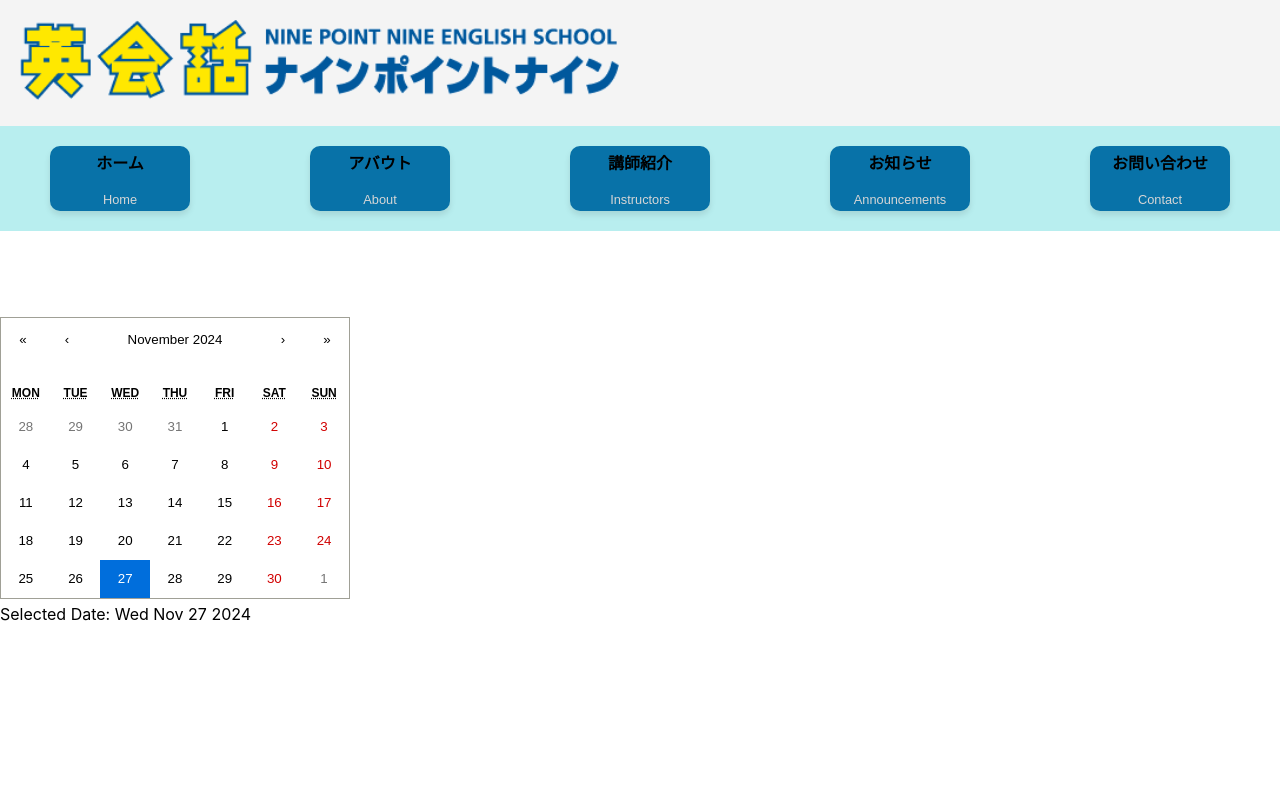
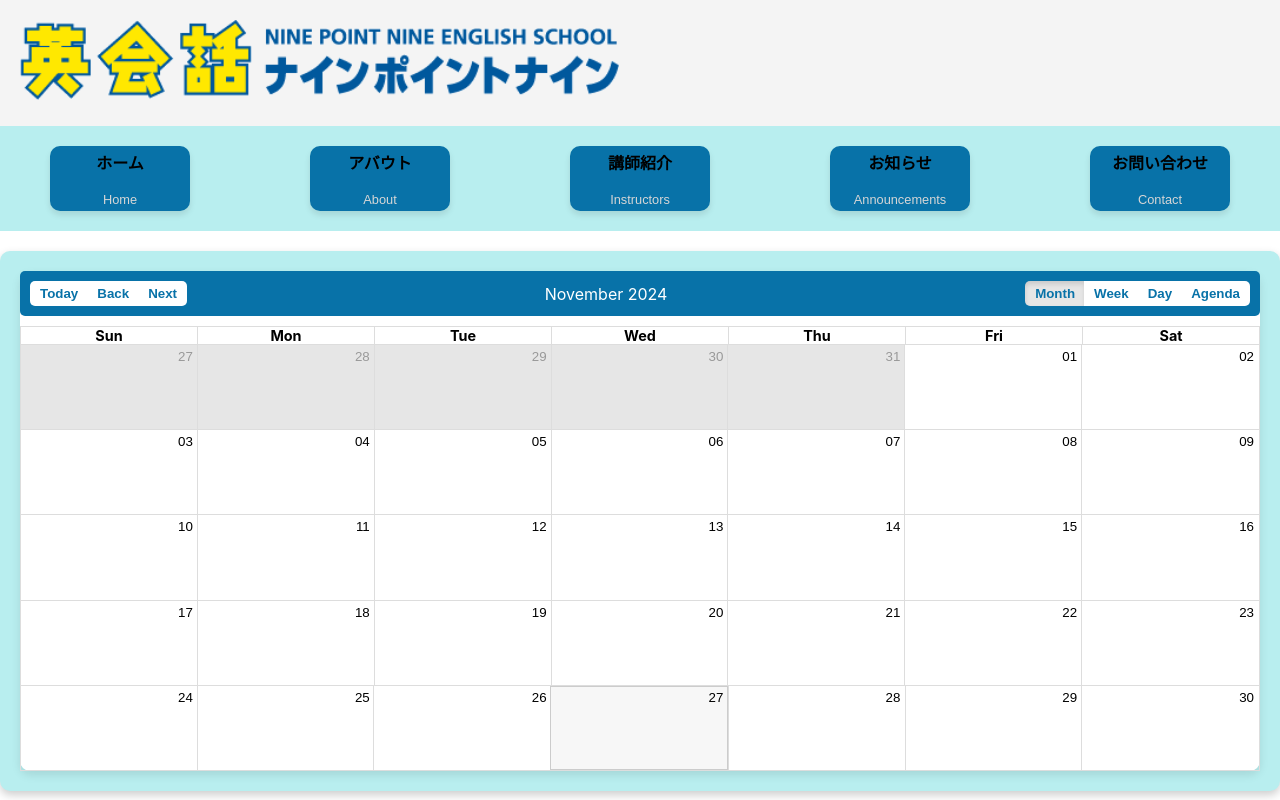
Before and after one commit to Vlad1slav86/9.9-English-School, a React (Create React App) app in the folder ninepointnineenglish/: page /calendar in a window 1280 px wide. Built offline with nearby package versions, Linux system fonts and the light colour scheme.

Commit message:
calendar

```diff
--- a/ninepointnineenglish/package.json
+++ b/ninepointnineenglish/package.json
@@ -7,7 +7,10 @@
     "@testing-library/jest-dom": "^5.17.0",
     "@testing-library/react": "^13.4.0",
     "@testing-library/user-event": "^13.5.0",
+    "moment": "^2.30.1",
+    "moment-timezone": "^0.5.46",
     "react": "^18.3.1",
+    "react-big-calendar": "^1.16.3",
     "react-calendar": "^5.1.0",
     "react-dom": "^18.3.1",
     "react-router-dom": "^7.0.1",
--- a/ninepointnineenglish/src/components/Announcements.css
+++ b/ninepointnineenglish/src/components/Announcements.css
@@ -10,6 +10,12 @@
     color: white;
     margin-bottom: 20px;
   }
+
+  #announcements h3 {
+    margin-top: 20px;
+    font-size: 1.5rem;
+    color: black;
+}
 
   .announcement-container {
     display: flex;
@@ -55,3 +61,12 @@
       font-size: 1rem;
     }
   }
+/*
+  .calendar-section {
+    margin-top: 40px;
+    padding: 20px;
+    background-color: #b8eeef;
+    border-radius: 10px;
+    box-shadow: 0 4px 8px rgba(0, 0, 0, 0.2);
+  }
+   */
--- a/ninepointnineenglish/src/components/Announcements.js
+++ b/ninepointnineenglish/src/components/Announcements.js
@@ -1,4 +1,5 @@
 import React from 'react';
+import CalendarSection from './CalendarSection'; // Import the calendar component
 import './Announcements.css';
 
 const Announcements = () => {
@@ -32,6 +33,11 @@ const Announcements = () => {
           </div>
         ))}
       </div>
+      {/* Add the Calendar Section below the announcements */}
+      <div className="calendar-section">
+        {/* <h3>Upcoming Events</h3> */}
+        <CalendarSection />
+      </div>
     </section>
   );
 };
--- /dev/null
+++ b/ninepointnineenglish/src/components/CalendarSection.css
@@ -0,0 +1,57 @@
+.calendar-container {
+    background-color: #b8eeef; /* Light blue background */
+    padding: 20px;
+    border-radius: 10px;
+    box-shadow: 0 4px 10px rgba(0, 0, 0, 0.2); /* Subtle shadow */
+    margin-top: 20px;
+  }
+
+  .calendar-header {
+    text-align: center;
+    font-size: 1.8rem;
+    color: black; /* Dark text */
+    font-weight: bold;
+    margin-bottom: 20px;
+  }
+
+  .rbc-calendar {
+    background: white;
+    border-radius: 10px;
+    box-shadow: 0 4px 10px rgba(0, 0, 0, 0.1); /* Card-like appearance */
+  }
+
+  .rbc-event {
+    background-color: #0872a8 !important; /* Event color */
+    color: white !important;
+    border-radius: 5px;
+    padding: 5px;
+    text-align: center;
+  }
+
+  .rbc-toolbar {
+    background-color: #0872a8;
+    color: white;
+    padding: 10px;
+    border-radius: 5px;
+    margin-bottom: 10px;
+  }
+
+  .rbc-toolbar button {
+    background-color: white;
+    color: #0872a8;
+    border: none;
+    border-radius: 5px;
+    padding: 5px 10px;
+    font-weight: bold;
+    cursor: pointer;
+  }
+
+  .rbc-toolbar button:hover {
+    background-color: #005f87;
+    color: white;
+  }
+
+  .rbc-today {
+    background-color: #f7f7f7 !important; /* Highlight today */
+    border: 1px solid #ccc !important;
+  }
--- a/ninepointnineenglish/src/components/CalendarSection.js
+++ b/ninepointnineenglish/src/components/CalendarSection.js
@@ -1,16 +1,48 @@
-import React, { useState } from "react";
-import Calendar from "react-calendar";
-import 'react-calendar/dist/Calendar.css';
+import React, { useState } from 'react';
+import { Calendar, momentLocalizer } from 'react-big-calendar';
+import moment from 'moment';
+import 'react-big-calendar/lib/css/react-big-calendar.css';
+import './CalendarSection.css';
+
+const localizer = momentLocalizer(moment);
 
 const CalendarSection = () => {
-  const [date, setDate] = useState(new Date());
+  const [events, setEvents] = useState([
+    {
+      title: 'New Class Start',
+      start: new Date(2024, 11, 1, 10, 0),
+      end: new Date(2024, 11, 1, 11, 0),
+    },
+    {
+      title: 'Holiday Break',
+      start: new Date(2024, 11, 24),
+      end: new Date(2025, 0, 3),
+    },
+  ]);
+
+  const handleSelect = ({ start, end }) => {
+    const title = prompt('Enter Event Title:');
+    if (title) {
+      setEvents([...events, { start, end, title }]);
+    }
+  };
 
   return (
-    <section id="calendar">
-      <h2>Class Schedule</h2>
-      <Calendar onChange={setDate} value={date} />
-      <p>Selected Date: {date.toDateString()}</p>
-    </section>
+    <div className="calendar-container">
+      {/* <h2 className="calendar-header">School Calendar</h2> */}
+      <Calendar
+        localizer={localizer}
+        events={events}
+        startAccessor="start"
+        endAccessor="end"
+        selectable
+        onSelectSlot={handleSelect}
+        style={{ height: 500 }}
+        eventPropGetter={(event) => ({
+          style: { backgroundColor: '#0872a8', color: 'white', borderRadius: '5px' },
+        })}
+      />
+    </div>
   );
 };
 
```
Also changed, not shown: 1 other file (tests, documents, lock files or other folders).
